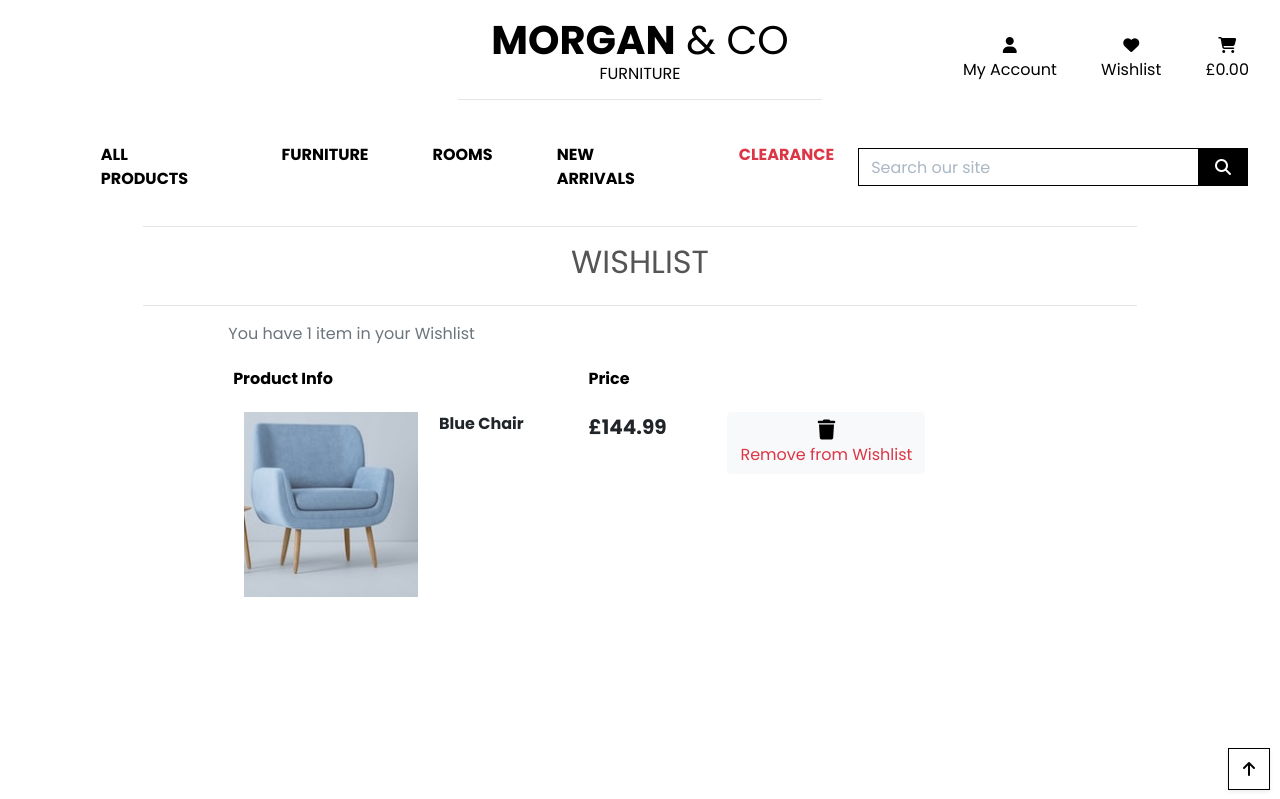
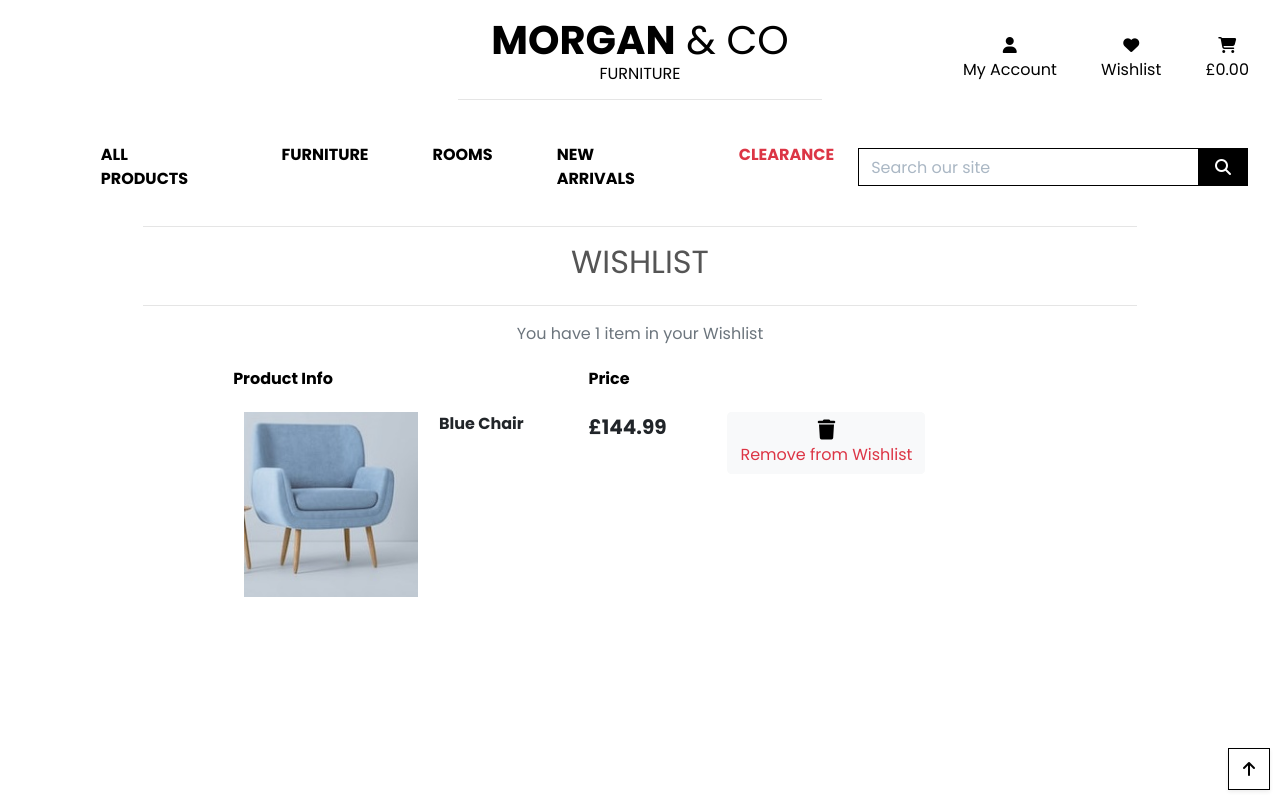
Before and after one commit to rhysmoggs/ms4-morgan-and-co, a Django app: page /wishlist/ in a window 1280 px wide. Shown: the top 799 px of the page. Run offline with Django 3.2, Linux system fonts and the light colour scheme; a user stored in the database is signed in; data comes from the database, SQL or seed files in the repository; tables that the repository leaves empty hold one stand-in row (values such as "Sample post"); some libraries are stand-ins or nearby versions.

```diff
--- a/wishlist/templates/wishlist/wishlist.html
+++ b/wishlist/templates/wishlist/wishlist.html
@@ -26,9 +26,9 @@
             <div>
             {% if wishlist.count %}
                 {% if wishlist.count == 1 %}
-                    <p class="text-muted">You have {{ wishlist.count }} item in your Wishlist</p>
+                    <p class="text-muted text-center">You have {{ wishlist.count }} item in your Wishlist</p>
                 {% else %}
-                    <p class="text-muted">You have {{ wishlist.count }} items in your Wishlist</p>
+                    <p class="text-muted text-center">You have {{ wishlist.count }} items in your Wishlist</p>
                 {% endif %}
                 <div class="table-responsive rounded d-md-block">
                     <table class="table table-sm table-borderless">
@@ -90,11 +90,10 @@
                     </table>
                 </div>
             {% else %}
-                <p class="text-muted">You have 0 items in your Wishlist</p>
+                <!-- <p class="text-muted">Your Wishlist is empty.</p> -->
                 <br>
-                <!-- <a href="{% url 'products' %}" class="shop-now-button btn btn-lg rounded-0 text-uppercase py-3">Shop Now</a> -->
-                <p>Take a look at our
-                    <a href="{% url 'products' %}"><strong>products page</strong></a>
+                <p class="text-center">Take a look at our
+                    <a href="{% url 'products' %}" class="text-uppercase"><strong>products page</strong></a>
                 </p>
             {% endif %}
             </div>
```
Also changed, not shown: products/views.py (+13 -13 lines).
